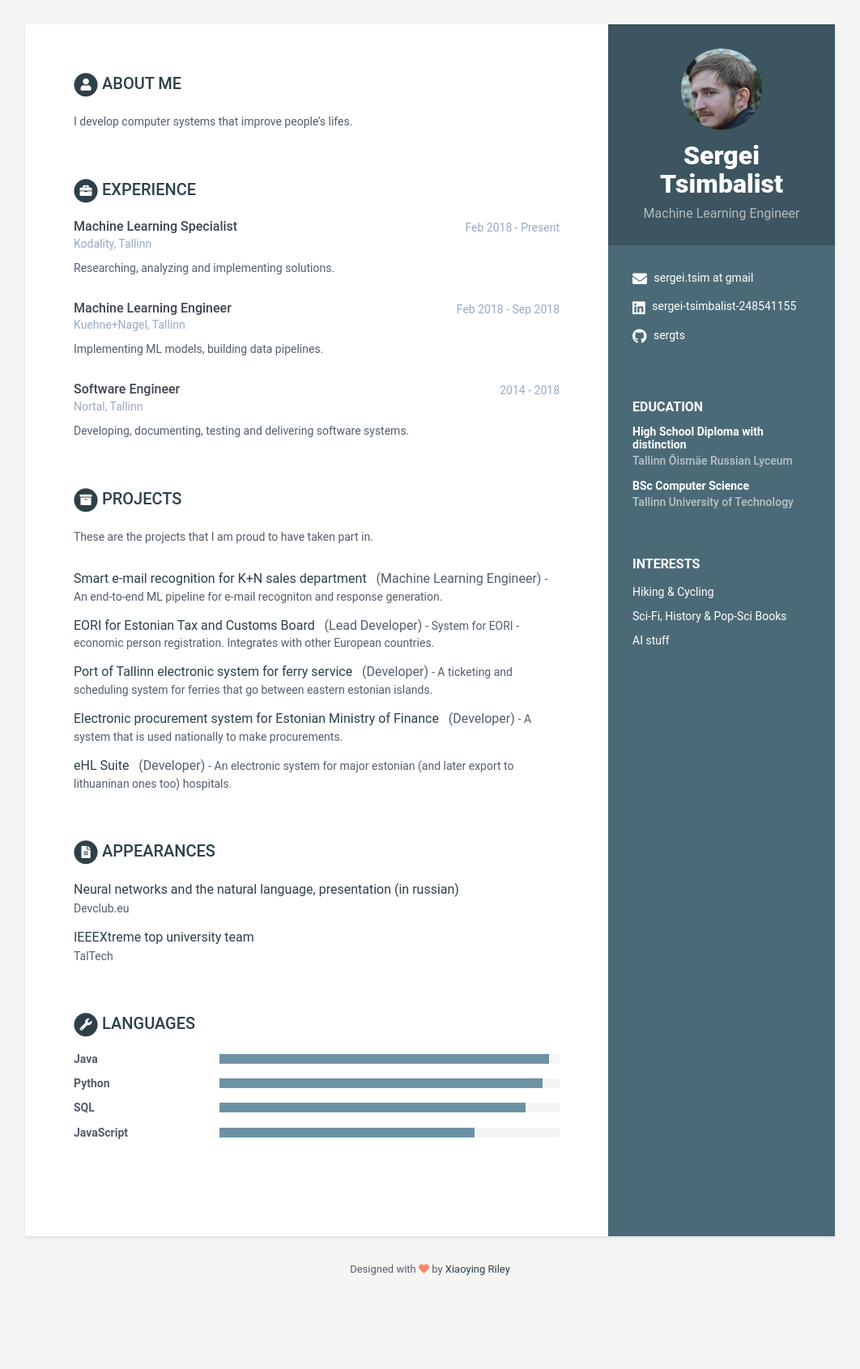
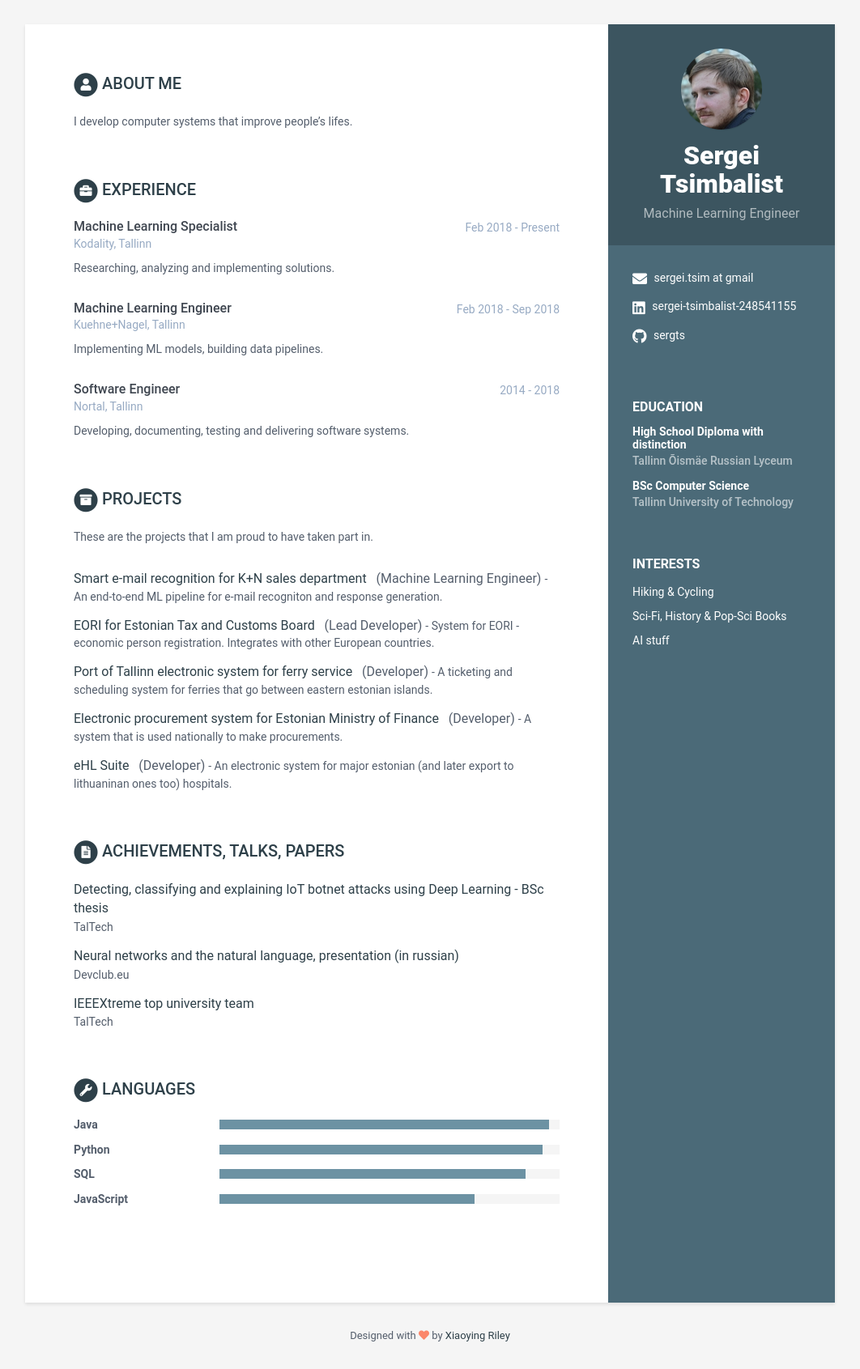
Before and after one commit to sergts/sergts.github.io, a Jekyll site: the page built from index.html, in a window 1280 px wide. Shown: the whole page at 81% size, without its empty margins (109-1171 px from the left). Built offline with Jekyll 4.4.1, drawn with Linux system fonts in a browser that asks for light colours; before the commit the page ends 1609 px from its top, so only the background shows below that.

Commit message:
Update data.yml

```diff
--- a/_data/data.yml
+++ b/_data/data.yml
@@ -117,8 +117,11 @@ skills:
         level: 75%
 
 publications:
-    title: Appearances
+    title: Achievements, talks, papers
     papers:
+      - title: Detecting, classifying and explaining IoT botnet attacks using Deep Learning - BSc thesis
+        link: https://github.com/sergts/botnet-traffic-analysis
+        conference: TalTech
       - title: Neural networks and the natural language, presentation (in russian)
         link: https://www.youtube.com/watch?v=R06QfCLrfXw
         authors:
```
